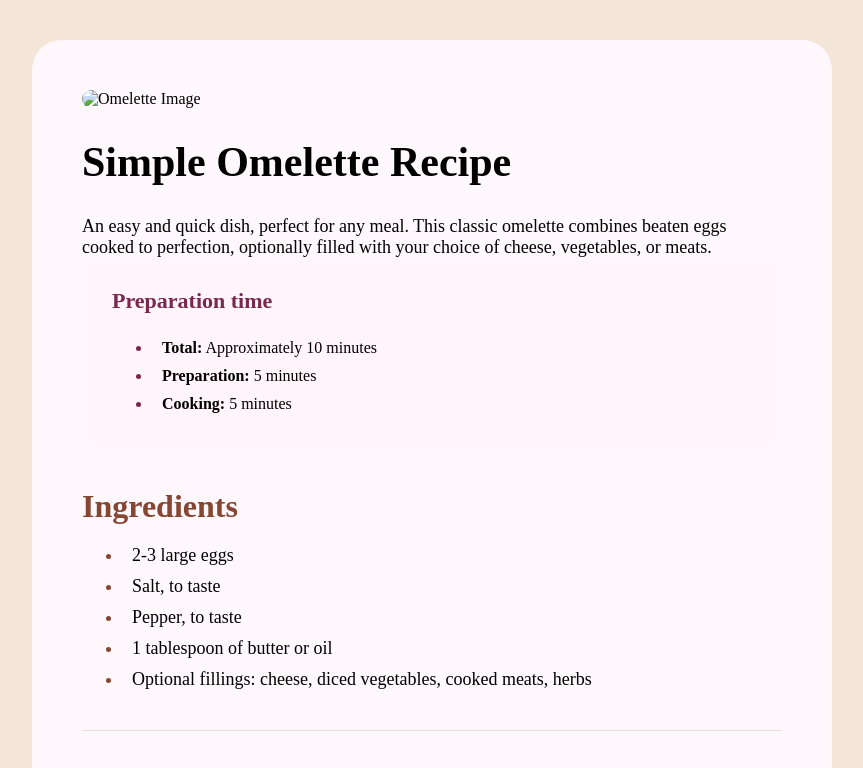
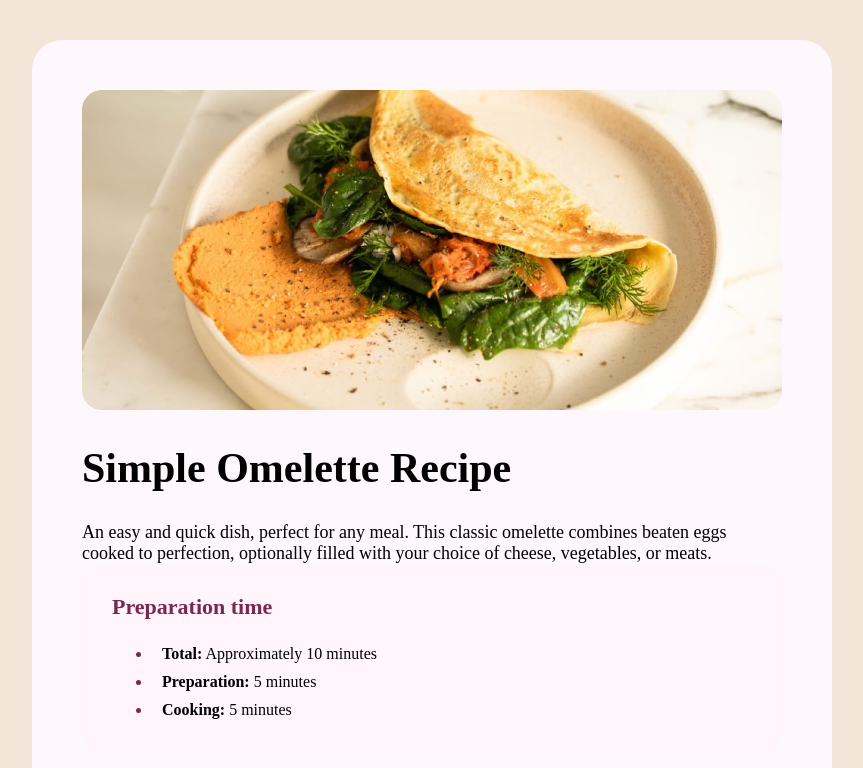
Before and after one commit to KKocbeler/fm-recipe-page, a website: page index.html in a window 1280 px wide. Shown: the top 768 px of the page, without its empty margins (208-1071 px from the left). Drawn offline with Linux system fonts and the light colour scheme; the site is published under a folder, as on GitHub Pages, so addresses that start at the root find nothing.

Commit message:
editing image source

```diff
--- a/index.html
+++ b/index.html
@@ -10,7 +10,7 @@
 <body>
     <main class="recipe">
         <div class="recipe-img">
-            <img src="/assets/images/image-omelette.jpeg" alt="Omelette Image">
+            <img src="./assets/images/image-omelette.jpeg" alt="Omelette Image">
         </div>
         <div class="recipe-body">
             <h1>Simple Omelette Recipe</h1>
```
